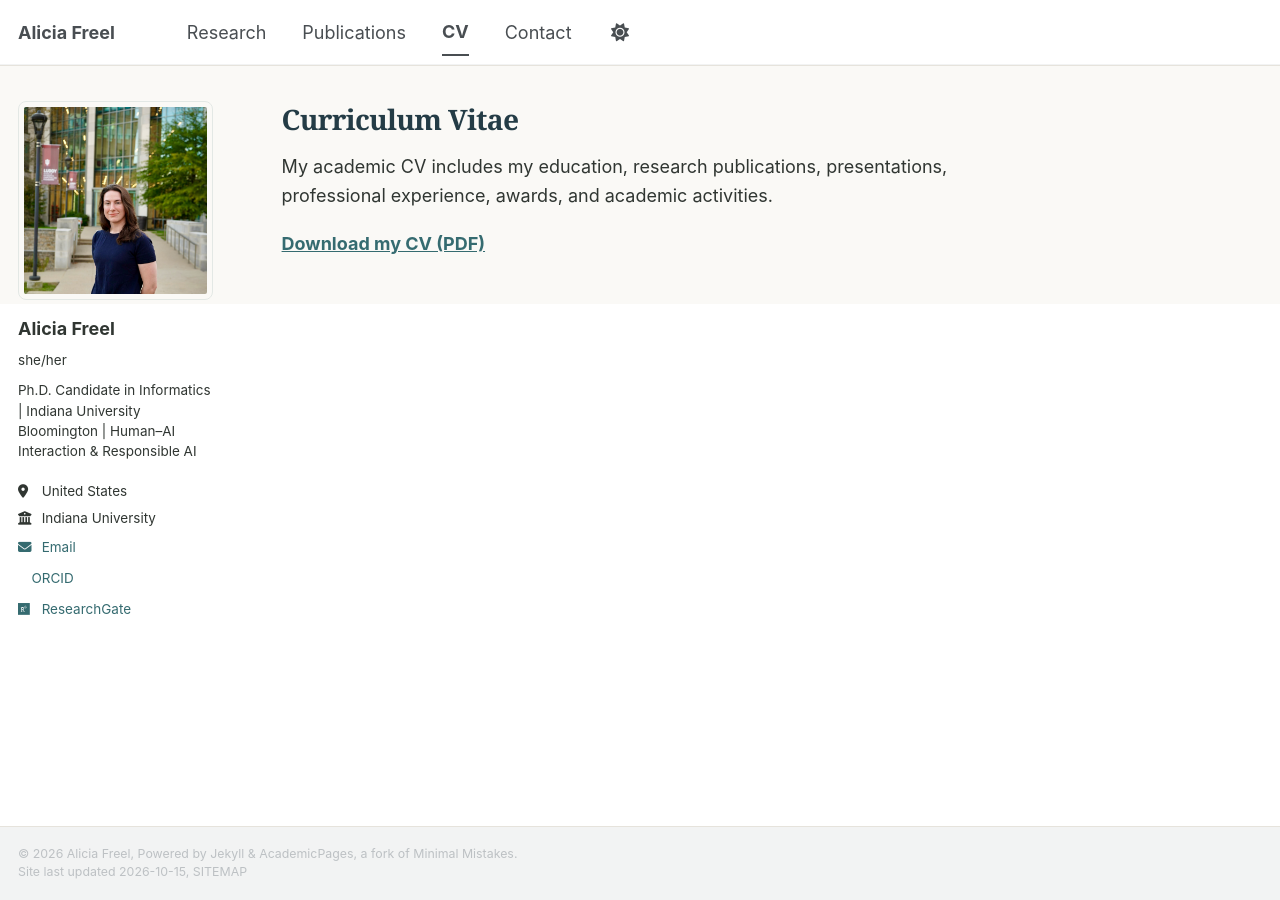
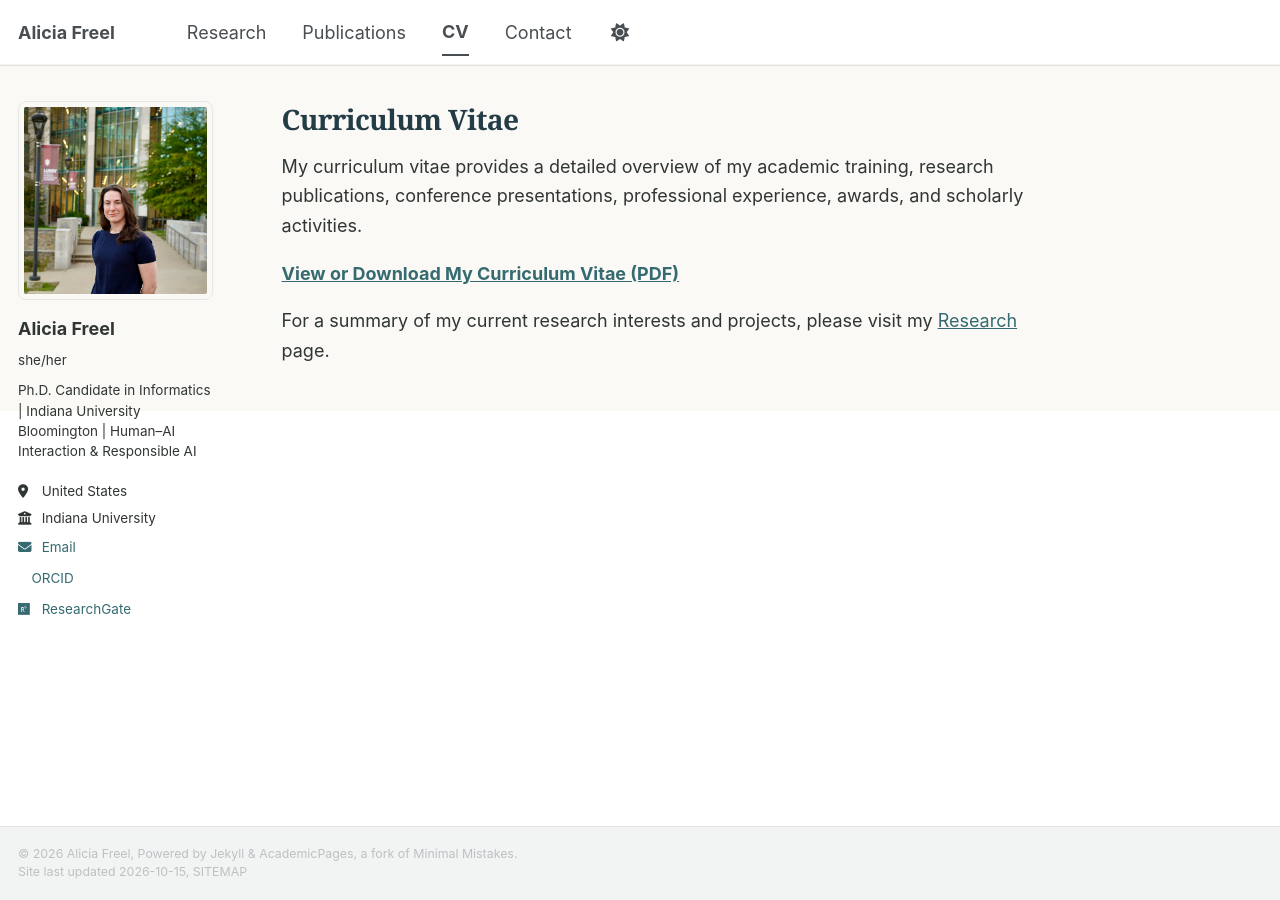
Before and after one commit to anfreel/anfreel.github.io, a Jekyll site: the page built from _pages/cv.md, in a window 1280 px wide. Built offline with Jekyll 4.4.1, drawn with Linux system fonts in a browser that asks for light colours; a style sheet for code colours, icons or effects is not loaded.

Commit message:
Update cv.md

```diff
--- a/_pages/cv.md
+++ b/_pages/cv.md
@@ -5,6 +5,8 @@ permalink: /cv/
 author_profile: true
 ---
 
-My academic CV includes my education, research publications, presentations, professional experience, awards, and academic activities.
+My curriculum vitae provides a detailed overview of my academic training, research publications, conference presentations, professional experience, awards, and scholarly activities.
 
-[**Download my CV (PDF)**](/files/Alicia_Freel_CV.pdf)
+**[View or Download My Curriculum Vitae (PDF)](/files/Alicia_Freel_CV.pdf)**
+
+For a summary of my current research interests and projects, please visit my [Research](/research/) page.
```
